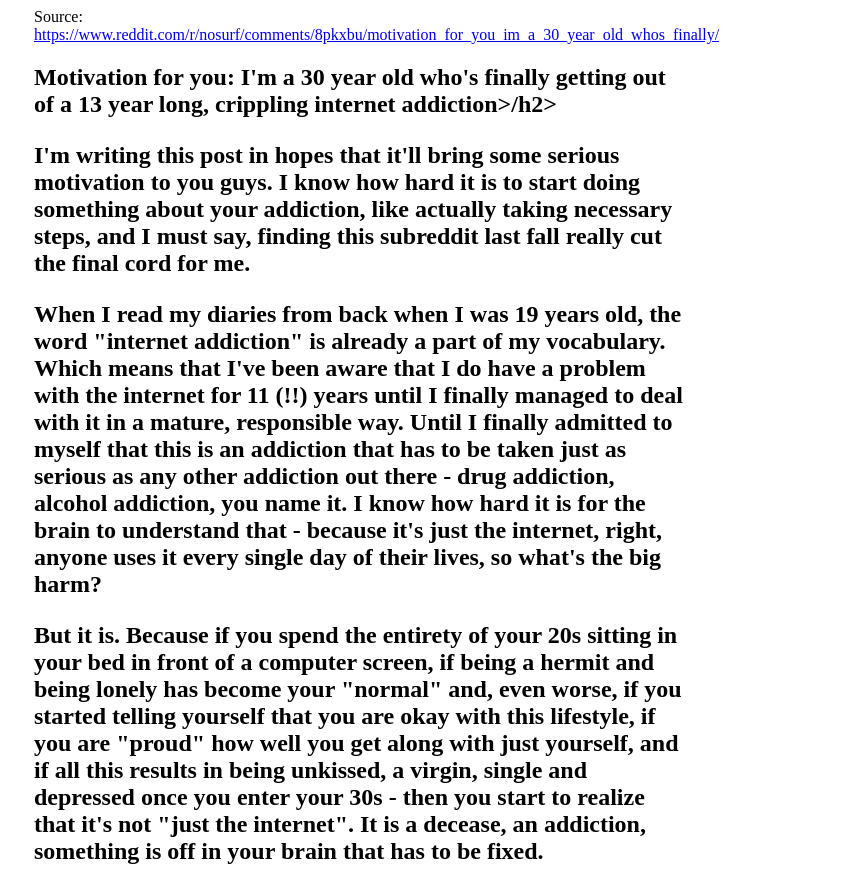
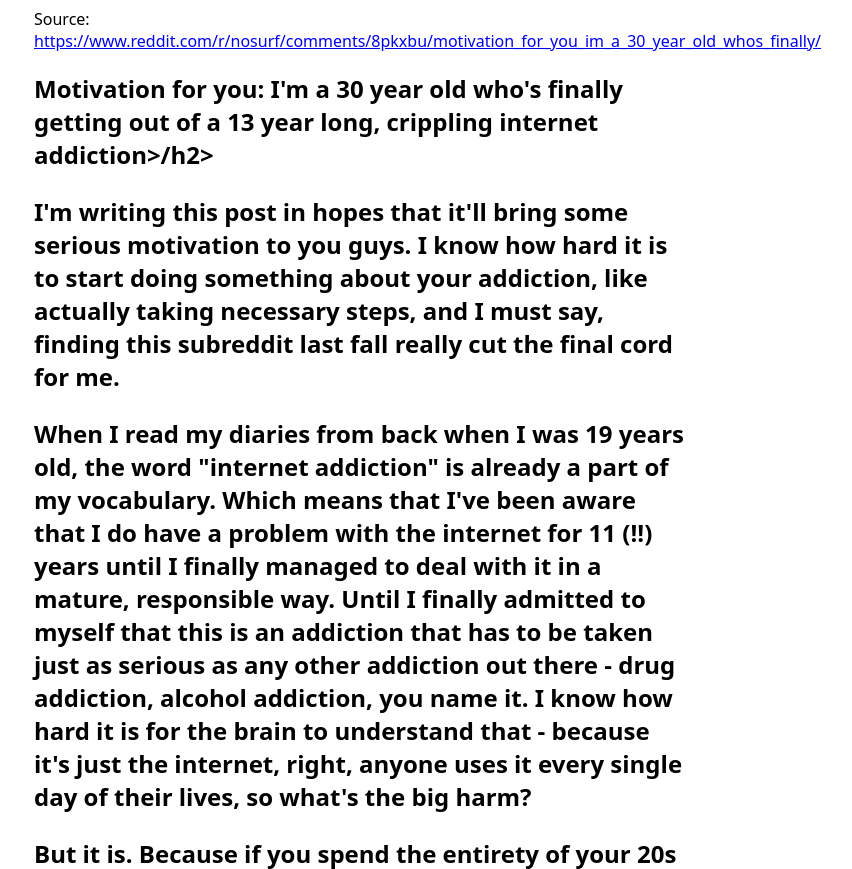
Before and after one commit to AdamJewell/adamjewell.github.io, a plain HTML site: page index.html in a window 1280 px wide. Shown: the top 869 px of the page, without its empty margins (281-1133 px from the left). Drawn offline with Linux system fonts and the light colour scheme.

Commit message:
Update index.html

```diff
--- a/index.html
+++ b/index.html
@@ -1,4 +1,4 @@
-<div style="width:650px; margin:auto">
+<div style="width:650px; margin:auto; font-family:Noto Sans,Arial,sans-serif">
 <p>Source: <a href="https://www.reddit.com/r/nosurf/comments/8pkxbu/motivation_for_you_im_a_30_year_old_whos_finally/">https://www.reddit.com/r/nosurf/comments/8pkxbu/motivation_for_you_im_a_30_year_old_whos_finally/</a></p>
 <h2>Motivation for you: I'm a 30 year old who's finally getting out of a 13 year long, crippling internet addiction>/h2>
 
```
